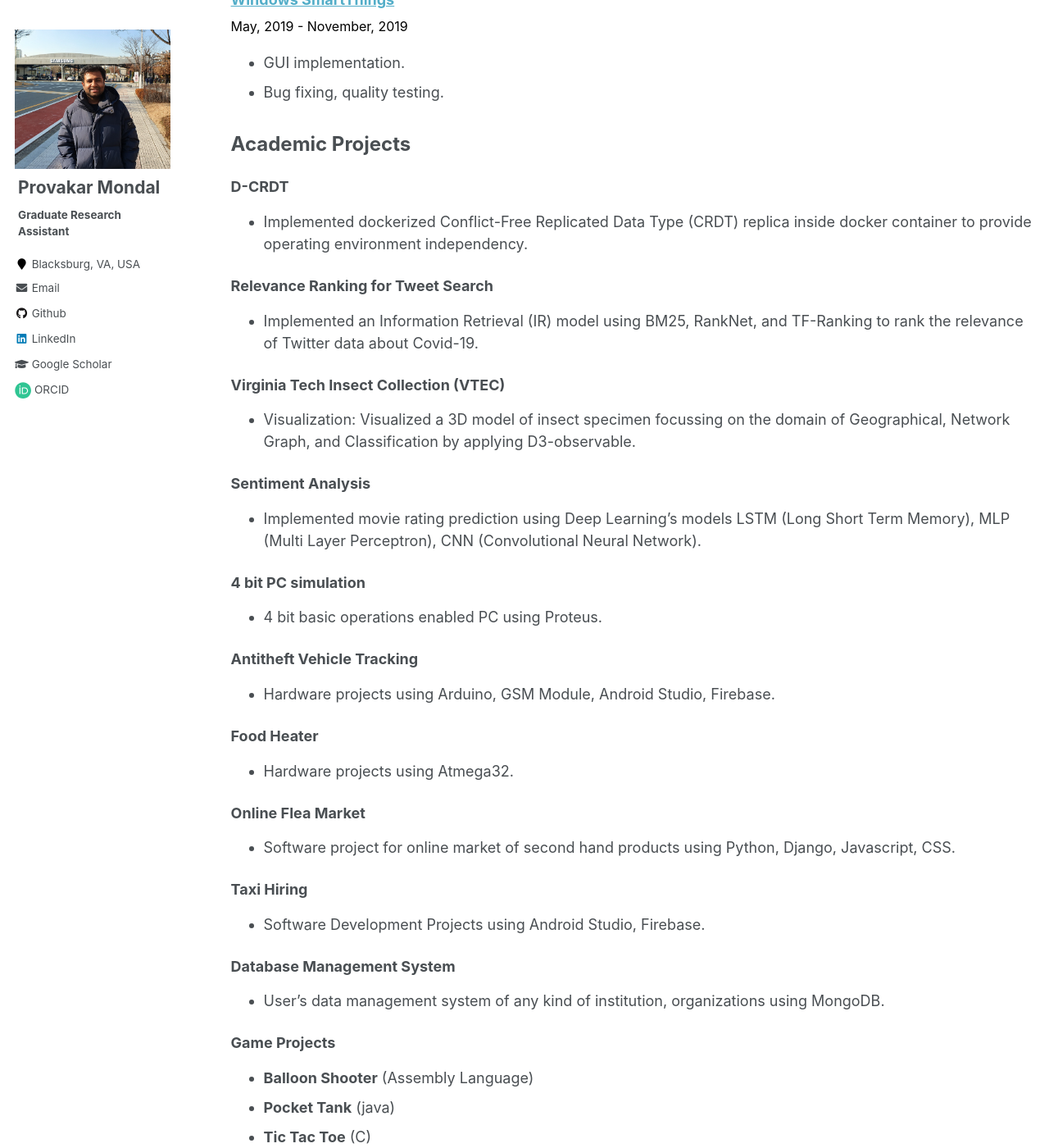
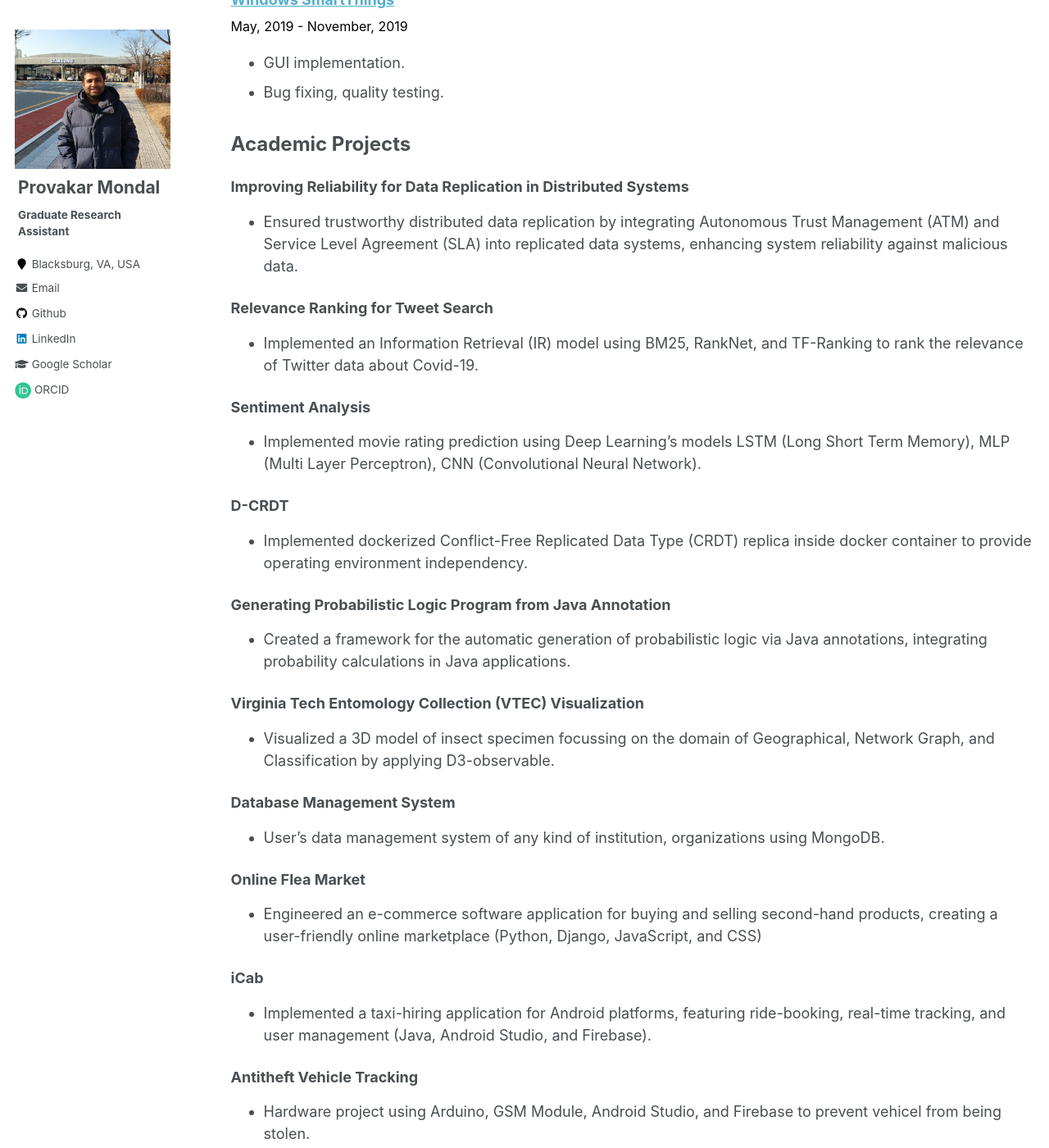
Before and after one commit to surzoprovakar/surzoprovakar.github.io, a Jekyll site: the page built from _pages/projects.md, in a window 1280 px wide and 1400 px high, scrolled down 484 px. Shown: the whole window at 82% size. Built offline with Jekyll 4.4.1, drawn with Linux system fonts in a browser that asks for light colours.

Commit message:
change order and update projects list

```diff
--- a/_data/navigation.yml
+++ b/_data/navigation.yml
@@ -1,14 +1,14 @@
 # main links links
 main:
+  - title: "Research"
+    url: /research/
+
   - title: "Projects"
     url: /projects/
 
   # - title: "CourseWorks"
   #   url: /courseworks/
 
-  - title: "Research"
-    url: /research/
-
   - title: "Skills"
     url: /skills/
 
--- a/_pages/projects.md
+++ b/_pages/projects.md
@@ -22,45 +22,54 @@ author_profile: true
 
 ### <font size = "+2.5"><b>Academic Projects</b></font>
 
-###### <font size = "+1.5"><b>D-CRDT</b></font>
-- Implemented dockerized Conflict-Free Replicated Data Type (CRDT) replica inside docker container to provide operating environment independency.
+###### <font size = "+1.5"><b>Improving Reliability for Data Replication in Distributed Systems</b></font>
+- Ensured trustworthy distributed data replication by integrating Autonomous Trust Management (ATM) and Service Level Agreement (SLA) into replicated data systems, enhancing system reliability against malicious data.
 <br>
 
 ###### <font size = "+1.5"><b>Relevance Ranking for Tweet Search</b></font>
 - Implemented an Information Retrieval (IR) model using BM25, RankNet, and TF-Ranking to rank the relevance of Twitter data about Covid-19.
 <br>
 
-###### <font size = "+1.5"><b>Virginia Tech Insect Collection (VTEC)</b></font>
-- Visualization: Visualized a 3D model of insect specimen focussing on the domain of Geographical, Network Graph, and Classification by applying D3-observable.
+###### <font size = "+1.5"><b>Sentiment Analysis</b></font>
+- Implemented movie rating prediction using Deep Learning’s models LSTM (Long Short Term Memory), MLP (Multi Layer Perceptron), CNN (Convolutional Neural Network).
 <br>
 
-###### <font size = "+1.5"><b>Sentiment Analysis</b></font>
-- Implemented movie rating prediction using Deep Learning’s models LSTM (Long Short Term Memory), MLP (Multi Layer Perceptron), CNN (Convolutional Neural Network).
+###### <font size = "+1.5"><b>D-CRDT</b></font>
+- Implemented dockerized Conflict-Free Replicated Data Type (CRDT) replica inside docker container to provide operating environment independency.
+<br>
+
+###### <font size = "+1.5"><b>Generating Probabilistic Logic Program from Java Annotation</b></font>
+- Created a framework for the automatic generation of probabilistic logic via Java annotations, integrating probability calculations in Java applications.
+<br>
+
+###### <font size = "+1.5"><b>Virginia Tech Entomology Collection (VTEC) Visualization</b></font>
+- Visualized a 3D model of insect specimen focussing on the domain of Geographical, Network Graph, and Classification by applying D3-observable.
+<br>
+
+###### <font size = "+1.5"><b>Database Management System</b></font>
+- User’s data management system of any kind of institution, organizations using MongoDB.
+<br>
+
+###### <font size = "+1.5"><b>Online Flea Market</b></font>
+- Engineered an e-commerce software application for buying and selling second-hand products, creating a user-friendly online marketplace (Python, Django, JavaScript, and CSS)
+<br>
+
+###### <font size = "+1.5"><b>iCab</b></font>
+- Implemented a taxi-hiring application for Android platforms, featuring ride-booking, real-time tracking, and user management (Java, Android Studio, and Firebase).
+<br>
+
+###### <font size = "+1.5"><b>Antitheft Vehicle Tracking</b></font>
+- Hardware project using Arduino, GSM Module, Android Studio, and Firebase to prevent vehicel from being stolen.
 <br>
 
 ###### <font size = "+1.5"><b>4 bit PC simulation</b></font>
 - 4 bit basic operations enabled PC using Proteus.
 <br>
 
-###### <font size = "+1.5"><b>Antitheft Vehicle Tracking</b></font>
-- Hardware projects using Arduino, GSM Module, Android Studio, Firebase.
-<br>
-
 ###### <font size = "+1.5"><b>Food Heater</b></font>
 - Hardware projects using Atmega32.
 <br>
 
-###### <font size = "+1.5"><b>Online Flea Market</b></font>
-- Software project for online market of second hand products using Python, Django, Javascript, CSS.
-<br>
-
-###### <font size = "+1.5"><b>Taxi Hiring</b></font>
-- Software Development Projects using Android Studio, Firebase.
-<br>
-
-###### <font size = "+1.5"><b>Database Management System</b></font>
-- User’s data management system of any kind of institution, organizations using MongoDB.
-<br>
 
 ###### <font size = "+1.5"><b>Game Projects</b></font>
 - **Balloon Shooter** (Assembly Language)
```
